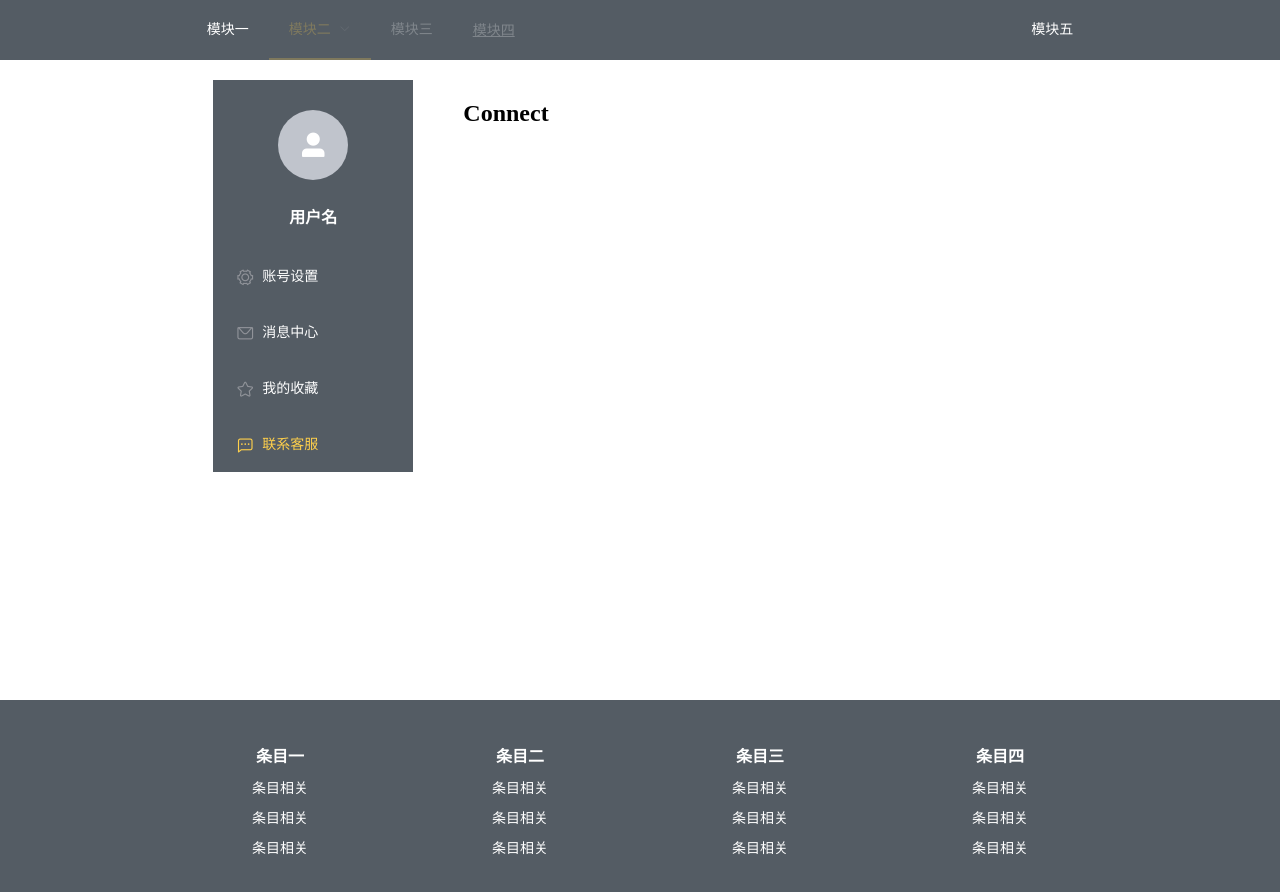
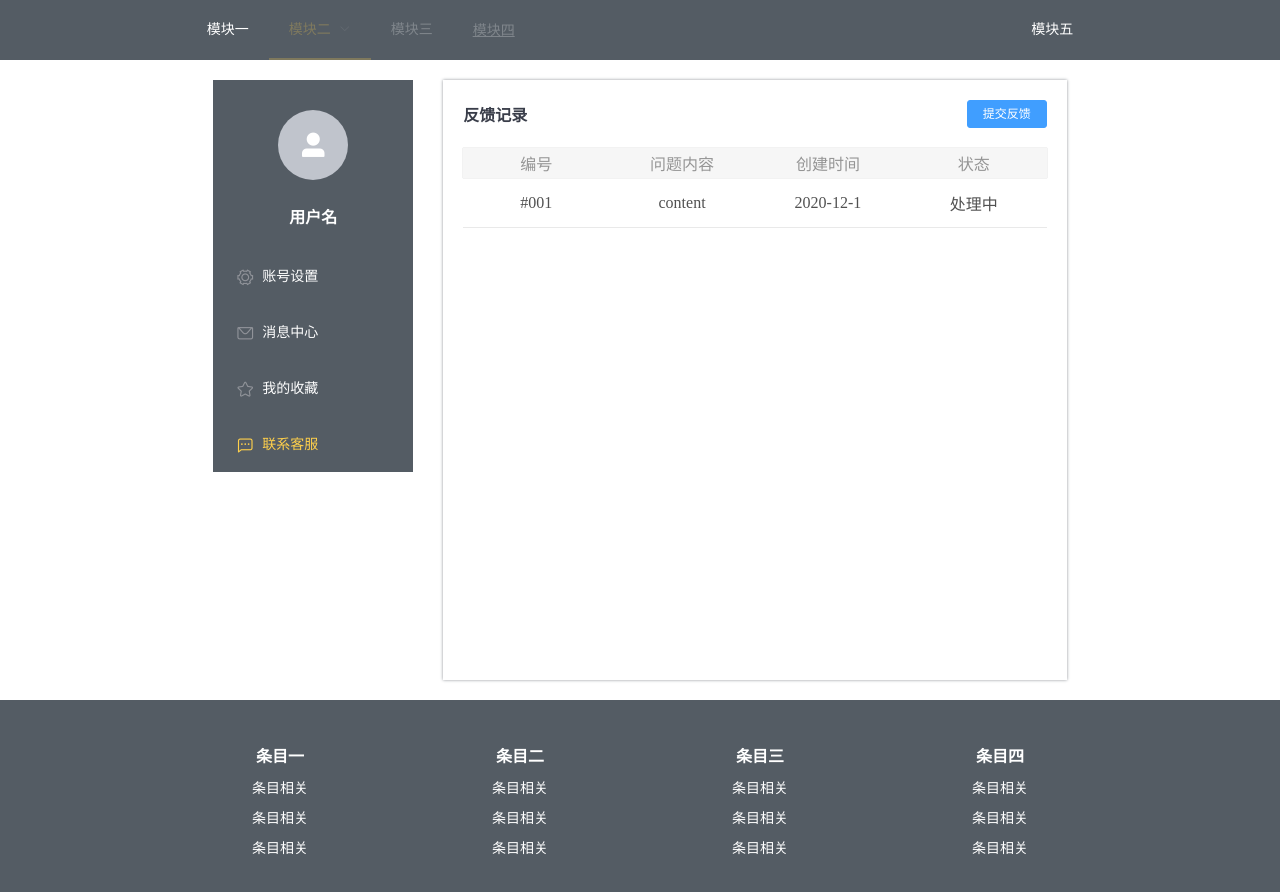
Before and after one commit to GGBoyCode/VueProject, a Vue app: page /profile/connect in a window 1280 px wide. Shown: the top 892 px of the page. Built offline with nearby package versions, Linux system fonts and the light colour scheme.

Commit message:
完善用户页面

```diff
--- a/src/views/profile/Profile.vue
+++ b/src/views/profile/Profile.vue
@@ -33,6 +33,7 @@
     }
     .el-main{
         margin-left: 30px;
+        box-shadow: 0 0 3px #909399;
         min-height: 600px;
     }
 </style>
--- a/src/views/profile/page/AccountSetting.vue
+++ b/src/views/profile/page/AccountSetting.vue
@@ -93,9 +93,5 @@
 </script>
 
 <style scoped>
-    .el-main{
-        margin-left: 30px;
-        background-color: #f6f6f6;
-        min-height: 500px;
-    }
+
 </style>
--- a/src/views/profile/page/Collection.vue
+++ b/src/views/profile/page/Collection.vue
@@ -1,15 +1,57 @@
 <template>
     <el-main>
-        <h2>Collection</h2>
+        <h4 style="color: rgb(57, 61, 73)">我的收藏</h4>
+
+        <!--<el-row type="flex" style="margin-top: 20px;" justify="space-between" align="middle">-->
+        <el-row style="margin-top: 20px;" :gutter="20">
+            <template v-for="n in 8">
+                <el-col :span="8" style="margin-top: 20px;">
+                    <el-card :body-style="{ padding: '0px' }">
+                        <img src="https://shadow.elemecdn.com/app/element/hamburger.9cf7b091-55e9-11e9-a976-7f4d0b07eef6.png" class="image">
+                        <div style="padding: 10px;">
+                            <span>好吃的汉堡</span>
+                            <div class="bottom">
+                                <time class="time">{{ currentDate }}</time>
+                                <el-button type="text" class="button">操作按钮</el-button>
+                            </div>
+                        </div>
+                    </el-card>
+                </el-col>
+            </template>
+        </el-row>
     </el-main>
 </template>
 
 <script>
     export default {
-        name: "Collection"
+        name: "Collection",
+        data(){
+            return {
+              currentDate:new Date().toDateString()
+            };
+        }
     }
 </script>
 
 <style scoped>
+    .time {
+        font-size: 13px;
+        color: #999;
+    }
 
+    .image{
+        object-fit:cover;
+        height: 119px;
+        width: 100%;
+    }
+
+    .bottom {
+        margin-top: 13px;
+        line-height: 12px;
+    }
+
+    .button {
+        padding: 0;
+        float: right;
+    }
 </style>
--- a/src/views/profile/page/Connect.vue
+++ b/src/views/profile/page/Connect.vue
@@ -1,15 +1,98 @@
 <template>
     <el-main>
-        <h2>Connect</h2>
+        <el-row type="flex" align="middle">
+            <el-col :span="18">
+                <h4 style="color: rgb(57, 61, 73)">反馈记录</h4>
+            </el-col>
+            <el-col :span="6">
+                <el-button style="float: right;" size="mini" type="primary" @click="visible = true">提交反馈</el-button>
+            </el-col>
+        </el-row>
+
+        <el-dialog class="dialog" width="35%" title="收货地址" :center="true" :visible.sync="visible">
+            <div class="dialog-body">
+                <el-form :model="feedbackFrom">
+                    <el-form-item label="联系邮箱" label-width="70px">
+                        <el-input v-model="feedbackFrom.email" autocomplete="off"></el-input>
+                    </el-form-item>
+                    <el-form-item label="问题内容" label-width="70px">
+                        <el-input
+                            type="textarea"
+                            :rows="4"
+                            v-model="feedbackFrom.content">
+                        </el-input>
+                    </el-form-item>
+                </el-form>
+            </div>
+            <div slot="footer" class="dialog-footer">
+                <el-button @click="dialogFormVisible = false">取 消</el-button>
+                <el-button type="primary" @click="dialogFormVisible = false">确 定</el-button>
+            </div>
+        </el-dialog>
+
+        <el-row type="flex" class="header" align="middle">
+            <el-col class="header-col" :span="6">编号</el-col>
+            <el-col class="header-col" :span="6">问题内容</el-col>
+            <el-col class="header-col" :span="6">创建时间</el-col>
+            <el-col class="header-col" :span="6">状态</el-col>
+        </el-row>
+
+        <el-row class="body" type="flex" align="middle" v-for="feed in feedback">
+            <el-col class="body-col" :span="6">{{feed.id}}</el-col>
+            <el-col class="body-col" :span="6">{{feed.content}}</el-col>
+            <el-col class="body-col" :span="6">{{feed.createTime}}</el-col>
+            <el-col class="body-col" :span="6">{{feed.state}}</el-col>
+        </el-row>
     </el-main>
 </template>
 
 <script>
     export default {
-        name: "Connect"
+        name: "Connect",
+        data(){
+            return {
+                visible:false,
+                feedback:[
+                    {id:'#001', content:'content', createTime:'2020-12-1', state: '处理中'}
+                ],
+                feedbackFrom:{
+                    email: '',
+                    connect: ''
+                }
+            };
+        }
     }
 </script>
 
 <style scoped>
+    .header{
+        margin-top: 20px;
+        height: 30px;
+        background-color: #f6f6f6;
+        box-shadow: 0 0 1px rgba(0,0,0,0.3);
+    }
 
+    .header-col{
+        text-align: center;
+        color: #959595
+    }
+
+    .dialog /deep/ .el-dialog__body{
+        display: flex;
+        justify-content: center;
+    }
+
+    .dialog-body{
+        width: 90%;
+    }
+
+    .body{
+        height: 50px;
+        border-bottom: 1px solid #E9E9E9;
+    }
+
+    .body-col{
+        color: #515151;
+        text-align: center
+    }
 </style>
--- a/src/views/profile/page/Message.vue
+++ b/src/views/profile/page/Message.vue
@@ -1,6 +1,5 @@
 <template>
     <el-main>
-        <div style="border: 1px solid #E9E9E9">
         <el-row type="flex" class="header" align="middle">
             <el-col style="text-align: center;color: #959595" :span="16">信息</el-col>
             <el-col style="text-align: center;color: #959595" :span="8">日期</el-col>
@@ -11,7 +10,7 @@
             <el-col style="text-align: center;color: #959595;font-size: 14px" :span="8">{{record.date}}</el-col>
         </el-row>
 
-            <div class="page">
+        <div class="page" v-if="records.length > 10">
             <el-pagination
                     background
                     :page-size="10"
@@ -20,15 +19,6 @@
                     :total="records.length">
             </el-pagination>
         </div>
-
-        </div>
-        <!--<el-table
-        :header-cell-style="{'background-color': '#f6f6f6'}"
-        :data="tableInfo"
-        style="width: 100%;box-shadow: 1px -1px 1px rgba(0,0,0,.5)">
-            <el-table-column header-align="center" prop="message" label="信息" min-width="140"></el-table-column>
-            <el-table-column header-align="center" align="center" prop="date" label="日期" min-width="70"></el-table-column>
-        </el-table>-->
     </el-main>
 </template>
 
@@ -56,7 +46,7 @@
 
 <style scoped>
     .el-main{
-        padding: 0;
+        box-shadow: 0 0 3px #909399;
     }
 
     .header{
```
Lines whose indentation alone changed are shown as unchanged.
